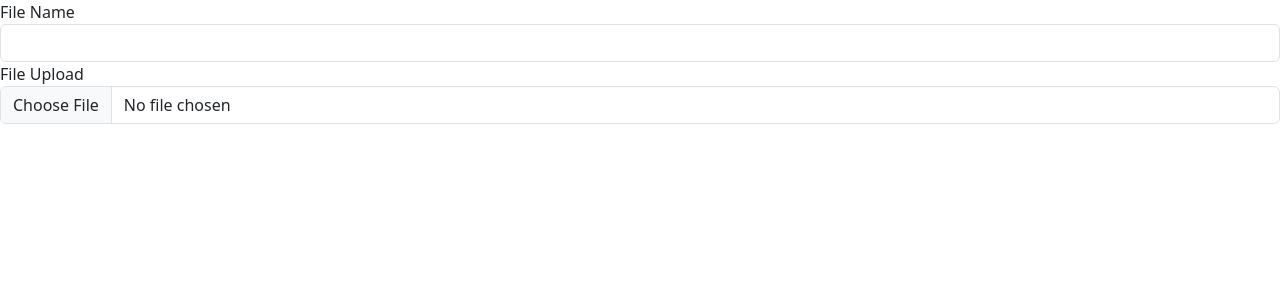
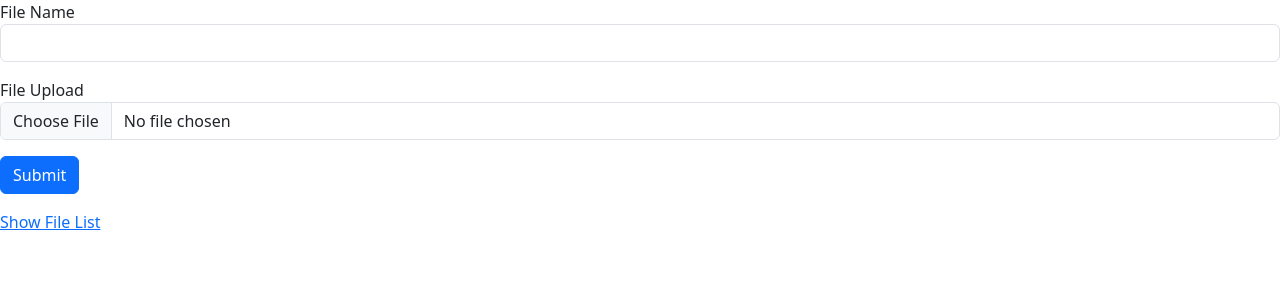
Before and after one commit to Aiden-Barcome/CPS-276, a PHP site: page /file_upload.php in a window 1280 px wide. Shown: the top 300 px of the page. Run offline with PHP 8.4, Linux system fonts and the light colour scheme.

Commit message:
Updates:

```diff
--- a/Assignments/Assignment7/fileUploadProc.php
+++ b/Assignments/Assignment7/fileUploadProc.php
@@ -0,0 +1,38 @@
+<?php
+ini_set('display_errors', 1);
+error_reporting(E_ALL);
+$errorMessage="";
+$file="";
+$uploadStatus="";
+if ($_SERVER["REQUEST_METHOD"]=="POST"){
+    if(isset($_POST["submit"])){
+        if(isset($_FILES["fileUpload"])){
+            $file=$_FILES["fileUpload"];
+        }
+
+        if($file["size"]>100000){
+            $errorMessage="File is too large.";
+        }else{
+            $fileType=mime_content_type($file["tmp_name"]);
+            if($fileType != "application/pdf"){
+                $errorMessage="Incorrect format.";
+            }
+        }
+
+        if (isset($_FILES["fileUpload"]) && $_FILES["fileUpload"]["error"] === UPLOAD_ERR_OK) {
+            $file = $_FILES["fileUpload"];
+        } else {
+            $errorMessage = "File upload error: " . $_FILES["fileUpload"]["error"];
+        }
+
+        $fileExt="pdf";
+
+        if(move_uploaded_file($file["tmp_name"],"/home/a/b/abarcome/public_html/cps276/Assignments/Assignment7/Files/{$_POST['fileName']}.{$fileExt}")){
+            $uploadStatus="File was successfully uploaded.";
+            $uploadStatus .= "<p><a href=\"Assignment7/Files/{$_POST['fileName']}.{$fileExt}\" target=\"_blank\">View PDF</a></p>";
+        }else{
+            $uploadStatus="There was a problem.";
+        }
+    }
+}
+?>
--- a/Assignments/Assignment7/file_upload.php
+++ b/Assignments/Assignment7/file_upload.php
@@ -1,3 +1,6 @@
+<?php
+require_once "fileUploadProc.php";
+?>
 <!DOCTYPE html>
 <html lang="en">
 <head>
@@ -7,11 +10,28 @@
     <link href="https://cdn.jsdelivr.net/npm/bootstrap@5.3.3/dist/css/bootstrap.min.css" rel="stylesheet" integrity="sha384-QWTKZyjpPEjISv5WaRU9OFeRpok6YctnYmDr5pNlyT2bRjXh0JMhjY6hW+ALEwIH" crossorigin="anonymous">
 </head>
 <body>
-    <div class="mb-3">
-        <label for="fileName">File Name</label>
-        <input class="form-control" type="text" id="fileName">
-        <label for="fileUPload">File Upload</label>
-        <input class="form-control" type="file" id="fileUpload">
+    <form action="fileUploadProc.php" method="post" enctype="multipart/form-data">
+        <div class="mb-3">
+            <label for="fileName">File Name</label>
+            <input class="form-control" type="text" id="fileName" name="fileName">
+        </div>
+        <div class="mb-3">
+            <label for="fileUpload">File Upload</label>
+            <input class="form-control" type="file" id="fileUpload" name="fileUpload">
+        </div>
+        <div class="mb-3">
+            <input type="submit" value="Submit" class="btn btn-primary" id="submit" name="submit">
+        </div>
+    </form>
+    <a href="https://russet-v8.wccnet.edu/~abarcome/cps276/Assignments/Assignment7/list_files.php">Show File List</a>
+    <?php
+    if(!empty($errorMessage)){
+        echo "<div class='alert alert-danger'>$errorMessage</div>";
+    }
+    if(!empty($uploadStatus)){
+        echo "<div class='alert alert-success'>$uploadStatus</div>";
+    }
+    ?>
     <script src="https://cdn.jsdelivr.net/npm/bootstrap@5.3.3/dist/js/bootstrap.bundle.min.js" integrity="sha384-YvpcrYf0tY3lHB60NNkmXc5s9fDVZLESaAA55NDzOxhy9GkcIdslK1eN7N6jIeHz" crossorigin="anonymous"></script>
 </body>
 </html>
```
Also changed, not shown: Assignments/Assignment7/listFilesProc.php (added), Assignments/Assignment7/list_files.php (added).
